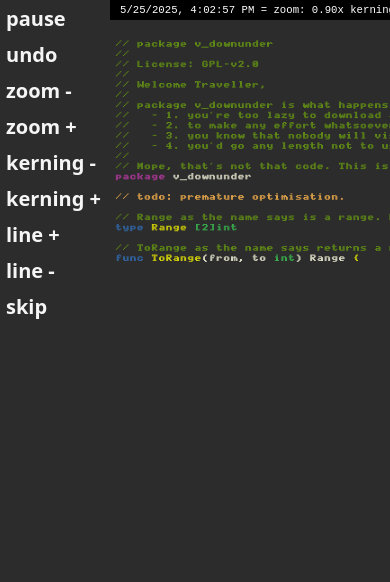
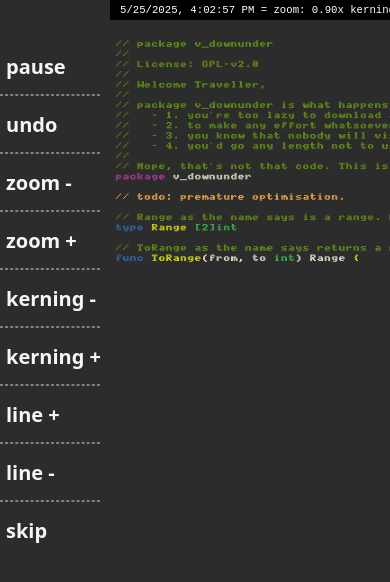
Before and after one commit to thetechpanda/tesei_me, a plain HTML site: page index.html in a window 390 px wide. Shown: the top 582 px of the page. Drawn offline with Linux system fonts and the light colour scheme.

Commit message:
chore: still ui, works in simulator, not in the phone

```diff
--- a/index.html
+++ b/index.html
@@ -38,7 +38,7 @@
             margin-left: 110px;
             display: block;
             position: relative;
-            z-index: 10;
+            z-index: 99;
             margin-bottom: 50px;
         }
 
@@ -64,9 +64,14 @@
             display: block;
             height: 100vh;
             top: 200;
-            width: 48px;
+            width: 100px;
             background-color: #2C2C2C;
             z-index: 30;
+            padding-top: 48px;
+        }
+
+        hr {
+            border: 1px dashed gray;
         }
 
         #toolbar,
@@ -100,13 +105,21 @@
 <body>
     <span id="toolbar">
         <button id="ctrl" title="Play / Pause / Replay" alt="Play / Pause / Replay">pause</button>
+        <hr />
         <button id="reset" title="Reset Text" alt="Reset Text">undo</button>
+        <hr />
         <button id="zoom-down" title="- Zoom" alt="- Zoom">zoom -</button>
+        <hr />
         <button id="zoom-up" title="+ Zoom" alt="+ Zoom">zoom +</button>
+        <hr />
         <button id="kerning-down" title="- Kerning" alt="- Kerning">kerning -</button>
+        <hr />
         <button id="kerning-up" title="+ Kerning" alt="+ Kerning">kerning +</button>
+        <hr />
         <button id="line-down" title="- Line Height" alt="- Line Height">line +</button>
+        <hr />
         <button id="line-up" title="+ Line Height" alt="+ Line Height">line -</button>
+        <hr />
         <button id="ffw" title="Skip">skip</button>
     </span>
     <canvas id="c"></canvas>
```
